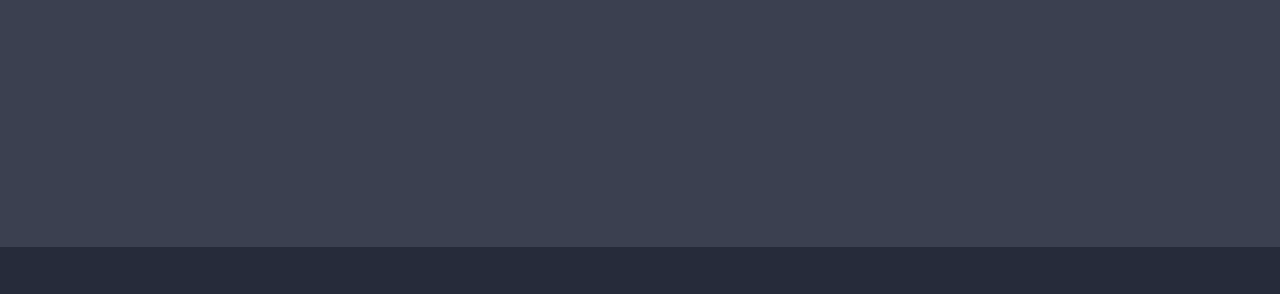
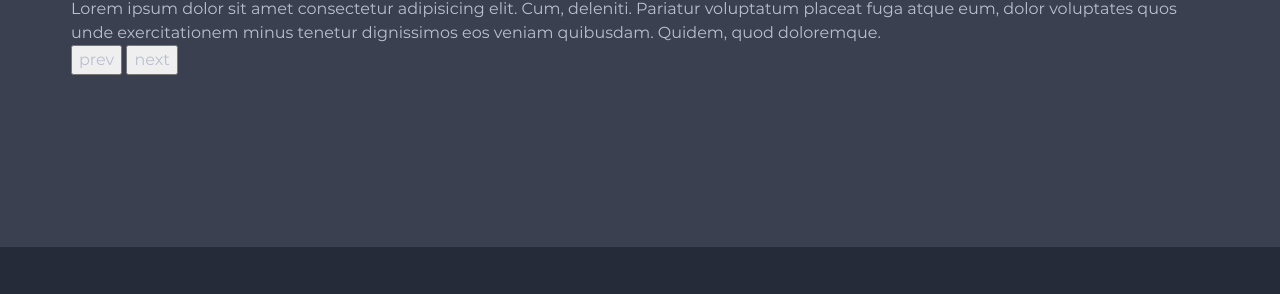
Before and after one commit to davidbreyault/vibes-in, a website: page index.html in a window 1280 px wide. Shown: the part 47-341 px from the top of the page. Drawn offline with nearby package versions, Linux system fonts and the light colour scheme.

Commit message:
Modification du modèle HTML pour manipuler le DOM

```diff
--- a/index.html
+++ b/index.html
@@ -5,6 +5,8 @@
     <meta http-equiv="X-UA-Compatible" content="IE=edge">
     <meta name="viewport" content="width=device-width, initial-scale=1.0">
     <link rel="stylesheet" href="css/style.css">
+    <link rel="stylesheet" href="glide/css/glide.core.css">
+
     <title>VibesIn</title>
 </head>
 <body>
@@ -15,7 +17,21 @@
         </div>
     </header>
     <section class="hero">
-        <div class="container"></div>
+        <div class="container">
+            <div class="glide">
+                <div class="glide__track" data-glide-el="track">
+                    <ul class="glide__slides">
+                        <li class="glide__slide">Lorem ipsum dolor sit amet consectetur adipisicing elit. Cum, deleniti. Pariatur voluptatum placeat fuga atque eum, dolor voluptates quos unde exercitationem minus tenetur dignissimos eos veniam quibusdam. Quidem, quod doloremque.</li>
+                        <li class="glide__slide">Lorem ipsum dolor sit amet consectetur adipisicing elit. Cum, deleniti. Pariatur voluptatum placeat fuga atque eum, dolor voluptates quos unde exercitationem minus tenetur dignissimos eos veniam quibusdam. Quidem, quod doloremque.</li>
+                        <li class="glide__slide">Lorem ipsum dolor sit amet consectetur adipisicing elit. Cum, deleniti. Pariatur voluptatum placeat fuga atque eum, dolor voluptates quos unde exercitationem minus tenetur dignissimos eos veniam quibusdam. Quidem, quod doloremque.</li>
+                    </ul>
+                </div>
+                <div class="glide__arrows" data-glide-el="controls">
+                    <button class="glide__arrow glide__arrow--left" data-glide-dir="<">prev</button>
+                    <button class="glide__arrow glide__arrow--right" data-glide-dir=">">next</button>
+                </div>
+            </div>
+        </div>
     </section>
     <section class="search">
         <div class="container">
@@ -29,7 +45,7 @@
                 <div class="dropdown form__group">
                     <div class="dropdown__select">
                         <span class="select">-- Select --</span>
-                        <img src="img/logo_chevron_down.svg" alt="chevron-down-solid-icon">
+                        <img src="img/logo_chevron_down.svg" alt="chevron-down-icon">
                     </div>
                     <ul class="dropdown__list dropdown__list--hidden">
                         <li class="dropdown__list--item" data-value="all">All</li>
@@ -61,21 +77,36 @@
             <ul class="results-list">
                 <!-- <li class="results-list__item">
                     <p class="results-list__item--id">1</p>
-                    <p class="results-list__item--artist">Daft Punk</p>
-                    <p class="results-list__item--title">Harder Better Faster Stronger</p>
-                    <p class="results-list__item--album">Alive 2007</p>
+                    <p class="results-list__item--artist">
+                        <img src="img/artist.svg" alt="">
+                        <span>Daft Punk</span>
+                    </p>
+                    <p class="results-list__item--title">
+                        <img src="img/music-note.svg" alt="">
+                        <span>Harder Better Faster Stronger</span>
+                    </p>
+                    <p class="results-list__item--album">
+                        <img src="img/disc.svg" alt="">
+                        <span>Alive 2007</span>
+                    </p>
                     <button class="results-list__item--more">
                         <img src="img/logo_plus.svg" alt="logo_plus">
                     </button>
                 </li> -->
             </ul>
             <button id="btn-scroll-top">
-                <p>UP</p>
+                <img src="img/logo_chevron_up.svg" alt="chevron-up-icon">
                 <span class="screen-reader-text">Back to top</span>
             </button>
         </div>
     </section>
+    <script src="glide/glide.js"></script>
     <script src="js/app.js"></script>
     <script src="js/scroll-top.js"></script>
+    <script>
+        new Glide('.glide', {
+            type: 'carousel'
+        }).mount();
+    </script>
 </body>
 </html>
```
